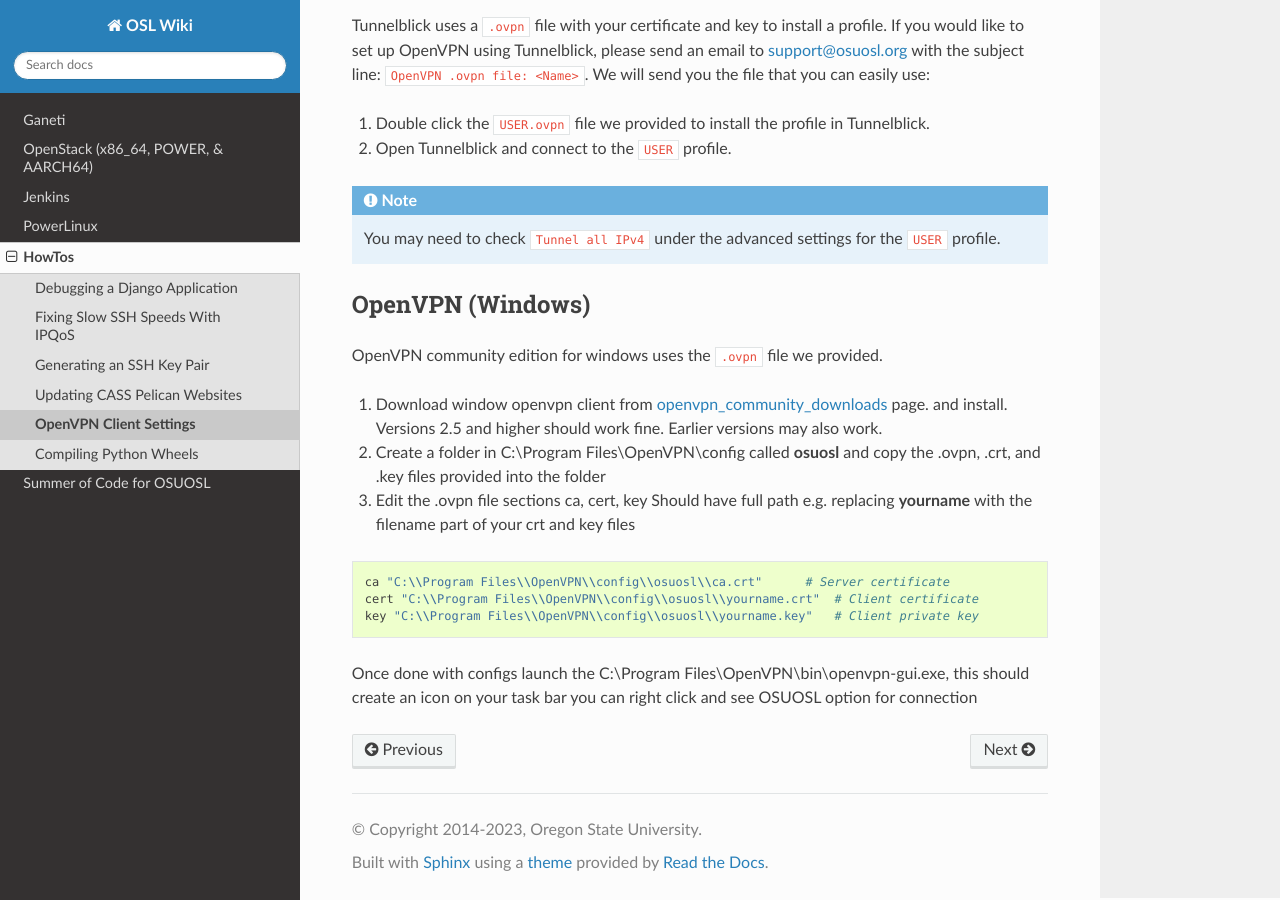
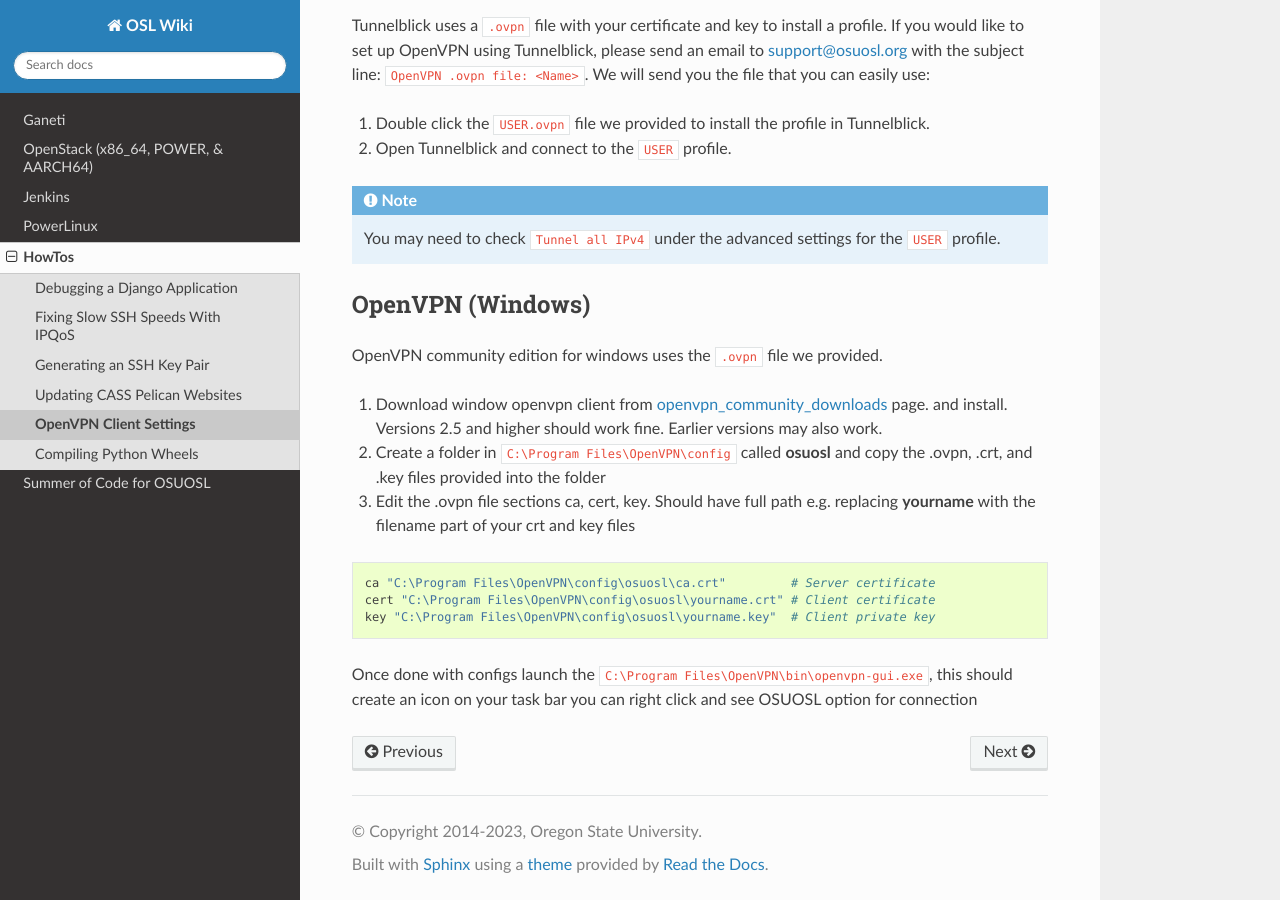
Before and after one commit to osuosl/wiki, a Sphinx documentation site: the page built from source/howtos/vpn_config.rst, in a window 1280 px wide and 900 px high, scrolled down 3832 px. Built offline with Sphinx 7.4.7 and the Read the Docs theme 2.0.0, drawn with Linux system fonts in a browser that asks for light colours.

Commit message:
Cleanup formatting
Signed-off-by: Lance Albertson <lance@osuosl.org>

```diff
--- a/source/howtos/vpn_config.rst
+++ b/source/howtos/vpn_config.rst
@@ -180,17 +180,20 @@
 
 OpenVPN community edition for windows uses the ``.ovpn`` file we provided.
 
-#. Download window openvpn client from openvpn_community_downloads_ page. and install. Versions 2.5 and higher should work fine. Earlier versions may also work.
-#. Create a folder in C:\\Program Files\\OpenVPN\\config called **osuosl** and copy the .ovpn, .crt, and .key files provided into the folder
-#. Edit the .ovpn file sections ca, cert, key
-   Should have full path e.g. replacing **yourname** with the filename part of your crt and key files
+#. Download window openvpn client from openvpn_community_downloads_ page. and install. Versions 2.5 and higher should
+   work fine. Earlier versions may also work.
+#. Create a folder in ``C:\Program Files\OpenVPN\config`` called **osuosl** and copy the .ovpn, .crt, and .key files
+   provided into the folder
+#. Edit the .ovpn file sections ca, cert, key. Should have full path e.g. replacing **yourname** with the filename part
+   of your crt and key files
 
 .. code-block::
 
- ca "C:\\Program Files\\OpenVPN\\config\\osuosl\\ca.crt"      # Server certificate
- cert "C:\\Program Files\\OpenVPN\\config\\osuosl\\yourname.crt"  # Client certificate
- key "C:\\Program Files\\OpenVPN\\config\\osuosl\\yourname.key"   # Client private key
+  ca "C:\Program Files\OpenVPN\config\osuosl\ca.crt"         # Server certificate
+  cert "C:\Program Files\OpenVPN\config\osuosl\yourname.crt" # Client certificate
+  key "C:\Program Files\OpenVPN\config\osuosl\yourname.key"  # Client private key
 
-Once done with configs launch the C:\\Program Files\\OpenVPN\\bin\\openvpn-gui.exe, this should create an icon on your task bar you can right click and see OSUOSL option for connection
+Once done with configs launch the ``C:\Program Files\OpenVPN\bin\openvpn-gui.exe``, this should create an icon on
+your task bar you can right click and see OSUOSL option for connection
 
 .. _openvpn_community_downloads: https://openvpn.net/community-downloads/
```
